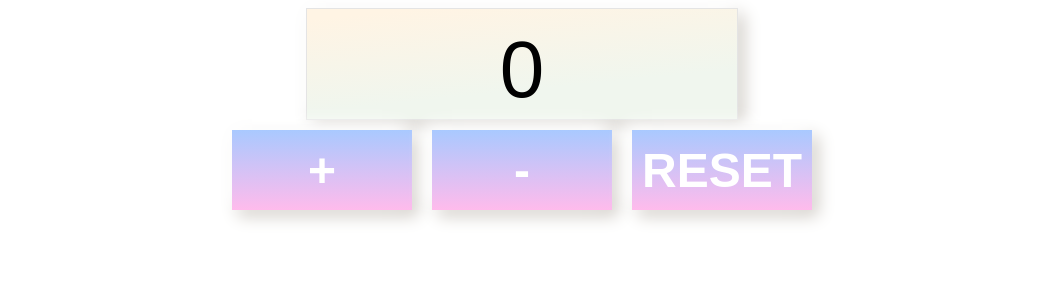
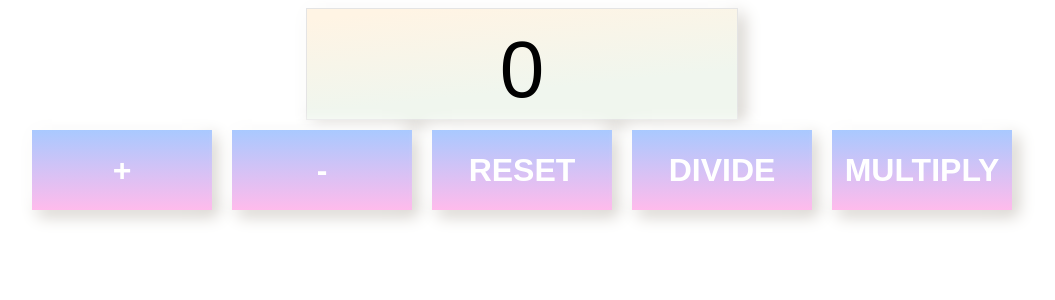
Before and after one commit to orshah/counterapp, a React (Create React App) app: page / in a window 1280 px wide. Shown: the top 300 px of the page, without its empty margins (118-1173 px from the left). Built offline with nearby package versions, Linux system fonts and the light colour scheme.

Commit message:
Added division and multiplication

```diff
--- a/src/App.js
+++ b/src/App.js
@@ -17,6 +17,16 @@ function App() {
   const onClickHandlerReset = () => {
     setMyNum(0);
   };
+  const onClickHandlerDivide = () => {
+    if (myNum / 5 >= 1) {
+      setMyNum(myNum / 5);
+    }
+  };
+  const onClickHandlerMultiply = () => {
+    if (myNum * 5 <= 150) {
+      setMyNum(myNum * 5);
+    }
+  };
 
   return (
     <>
@@ -29,6 +39,16 @@ function App() {
           text="Reset"
           handleClick={onClickHandlerReset}
         />
+        <CounterApp
+          type="division"
+          text="Divide"
+          handleClick={onClickHandlerDivide}
+        />
+        <CounterApp
+          type="multiplication"
+          text="Multiply"
+          handleClick={onClickHandlerMultiply}
+        />
       </div>
     </>
   );
--- a/src/components/CounterApp/counterApp.style.css
+++ b/src/components/CounterApp/counterApp.style.css
@@ -8,7 +8,7 @@ button {
   border: none;
   color: #ffffff;
   font-family: "Yanone Kaffeesatz", sans-serif;
-  font-size: 3rem;
+  font-size: 2rem;
   margin: 10px;
   text-transform: uppercase;
   width: 180px;
```
